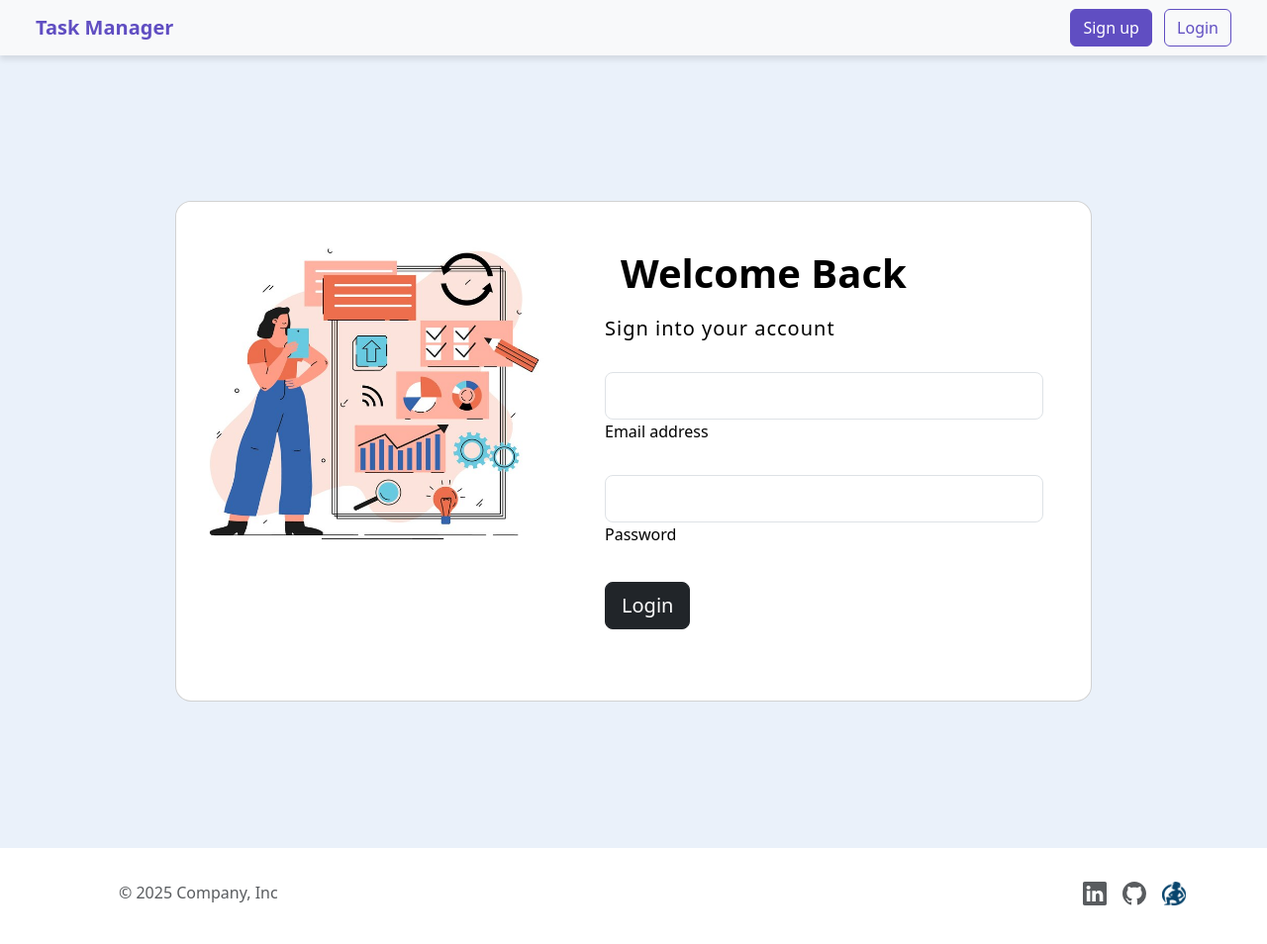
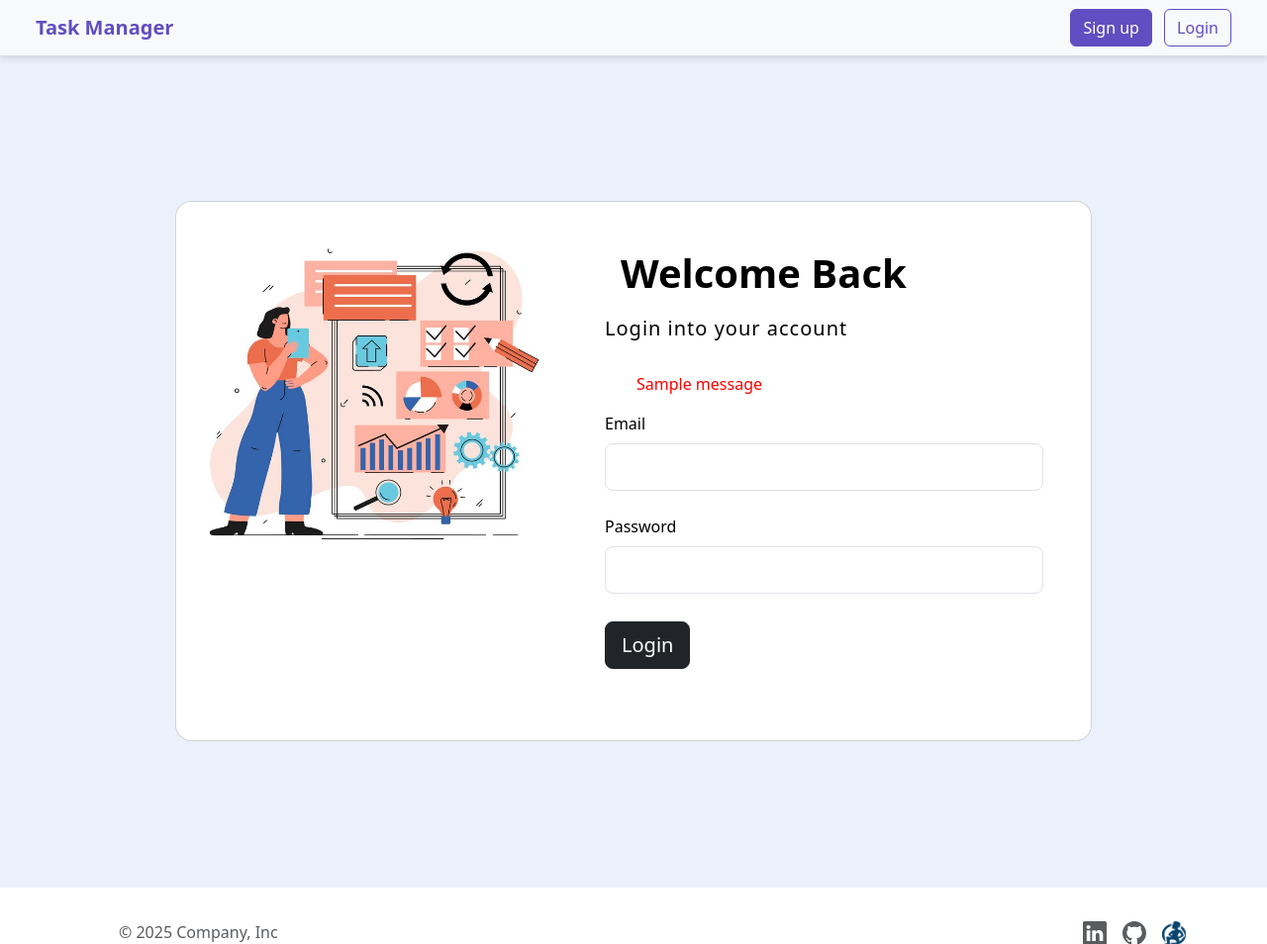
Before and after one commit to jvcarpena/TaskFlow-Website, a Flask app: page /login in a window 1280 px wide. Shown: the top 954 px of the page at 99% size. Before the commit the page ends 915 px from the top, so only its background shows below. Run offline with Flask 3, Linux system fonts and the light colour scheme; tables that the repository leaves empty hold one stand-in row (values such as "Sample post"); one stand-in notice (Sample message) is shown; some libraries are stand-ins or nearby versions.

Commit message:
Configure the login route and register route to use flash messages for the incorrect input.

```diff
--- a/forms.py
+++ b/forms.py
@@ -11,6 +11,6 @@
 
 
 class LoginForm(FlaskForm):
-    name = StringField("Name", validators=[DataRequired()])
+    email = StringField("Email", validators=[DataRequired()])
     password = PasswordField("Password", validators=[DataRequired()])
     submit = SubmitField("Login")
--- a/main.py
+++ b/main.py
@@ -92,9 +92,17 @@
     if form.validate_on_submit():
         # Get the name, email, and password from the form.
         # Strengthen the password using generate password hash.
+        # Get the user using the email input
         name = form.name.data
         email = form.email.data
         plain_password = form.password.data
+        user = db.session.execute(db.select(User).where(User.email == email)).scalar()
+
+        if user:
+            flash("You've already registered with that email, login instead!")
+            return redirect(url_for("login"))
+
+        # else
         strong_password = generate_password_hash(password=plain_password,
                                                  method='pbkdf2:sha256',
                                                  salt_length=8)
@@ -114,9 +122,26 @@
     return render_template("register.html", form=form)
 
 
-@app.route("/login")
+@app.route("/login", methods=["POST", "GET"])
 def login():
-    return render_template("login.html")
+    form = LoginForm()
+    if form.validate_on_submit():
+        email = form.email.data
+        password = form.password.data
+        # print(email)
+
+        # Get the user using the email.
+        user = db.session.execute(db.select(User).where(User.email == email)).scalar()
+
+        if not user:  # Check if the user exist.
+            flash("That email does not exist.")
+            return redirect(url_for("login"))
+        if not check_password_hash(pwhash=user.password, password=password):  # Check if the password is correct.
+            flash("Incorrect password!")
+            return redirect(url_for("login"))
+
+        return render_template("to-do-list.html")
+    return render_template("login.html", form=form)
 
 
 if __name__ == "__main__":
--- a/templates/login.html
+++ b/templates/login.html
@@ -1,3 +1,5 @@
+{% from "bootstrap5/form.html" import render_field %}
+{% block content %}
 {% include "header.html" %}
 
     <section class="d-flex align-items-center justify-content-center" style="background-color: #eaf1fa; padding-top: 55px;">
@@ -13,27 +15,35 @@
                 <div class="col-md-6 col-lg-7 d-flex align-items-center">
                   <div class="card-body p-4 p-lg-5 text-black">
 
-                    <form>
-
+                    <form method="post">
+                      {{ form.hidden_tag() }}
                       <div class="d-flex align-items-center mb-3 pb-1">
                         <i class="fas fa-cubes fa-2x me-3" style="color: #ff6219;"></i>
                         <span class="h1 fw-bold mb-0">Welcome Back</span>
                       </div>
 
-                      <h5 class="fw-normal mb-3 pb-3" style="letter-spacing: 1px;">Sign into your account</h5>
+                      <h5 class="fw-normal mb-3 pb-3" style="letter-spacing: 1px;">Login into your account</h5>
 
+                      <!-- FLASH MESSAGES FOR INPUT ERROR! -->
+                      {% with messages = get_flashed_messages() %}
+                        {% if messages %}
+                          <ul class=flash>
+                          {% for message in messages %}
+                            <p style="color: red;">{{ message }}</p>
+                          {% endfor %}
+                          </ul>
+                        {% endif %}
+                      {% endwith %}
                       <div data-mdb-input-init class="form-outline mb-4">
-                        <input type="email" id="form2Example17" class="form-control form-control-lg" />
-                        <label class="form-label" for="form2Example17">Email address</label>
+                        {{ render_field(form.email, class="form-control form-control-lg") }}
                       </div>
 
                       <div data-mdb-input-init class="form-outline mb-4">
-                        <input type="password" id="form2Example27" class="form-control form-control-lg" />
-                        <label class="form-label" for="form2Example27">Password</label>
+                        {{ render_field(form.password, class="form-control form-control-lg") }}
                       </div>
 
                       <div class="pt-1 mb-4">
-                        <button data-mdb-button-init data-mdb-ripple-init class="btn btn-dark btn-lg btn-block" type="button">Login</button>
+                        {{ render_field(form.submit, class="btn btn-dark btn-lg btn-block") }}
                       </div>
                     </form>
 
@@ -47,3 +57,4 @@
     </section>
 
 {% include "footer.html" %}
+{% endblock %}
```
Also changed, not shown: templates/register.html (+10 -0 lines).
